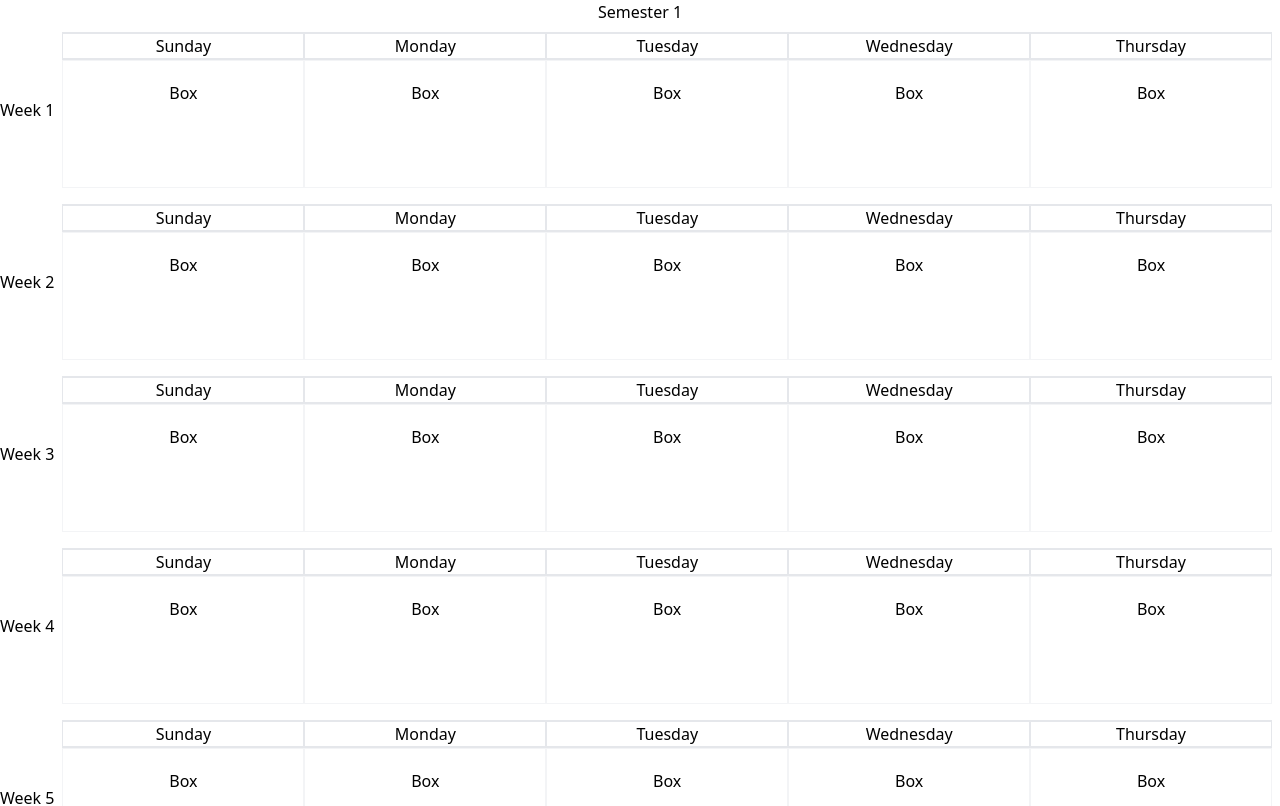
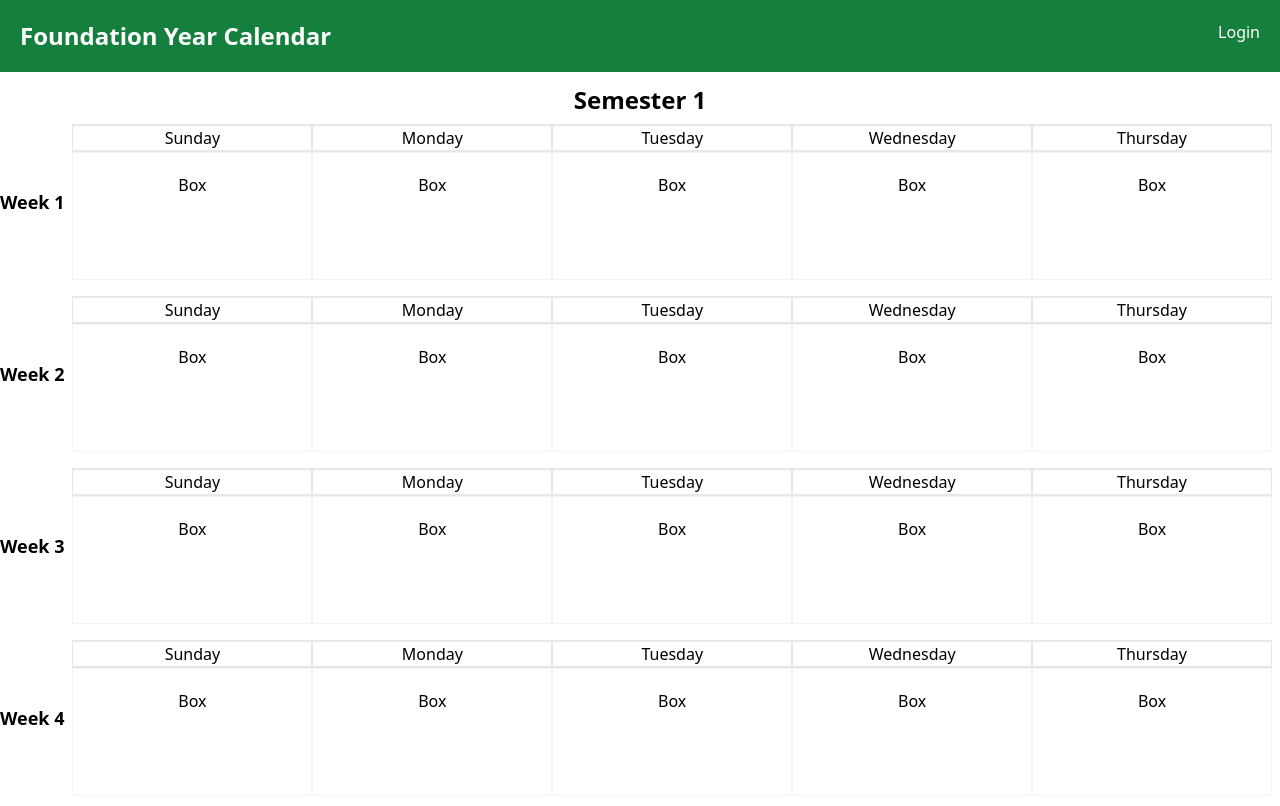
Before and after one commit to iSolate77/Calendar, a React (Create React App) app: page / in a window 1280 px wide. Shown: the top 806 px of the page. Built offline with nearby package versions, Linux system fonts and the light colour scheme; the HTML template or start-up script is replaced by a standard one.

Commit message:
some styling

```diff
--- a/src/App.jsx
+++ b/src/App.jsx
@@ -1,9 +1,11 @@
 import React from 'react'
 import Semester from './components/Semester'
+import Navbar from './components/Navbar'
 
 export default function App() {
   return (
     <div>
+      <Navbar />
       <Semester number={1}/>
       <Semester number={2}/>
     </div>
--- /dev/null
+++ b/src/components/Navbar.jsx
@@ -0,0 +1,12 @@
+import React from 'react'
+
+export default function Navbar() {
+  return (
+    <>
+    <div className='bg-green-700 w-screen p-5 text-white flex justify-between mb-3'>
+        <div className='font-extrabold text-2xl'>Foundation Year Calendar</div>
+        <div>Login</div>
+      </div>
+    </>
+  )
+}
--- a/src/components/Semester.jsx
+++ b/src/components/Semester.jsx
@@ -17,7 +17,7 @@ export default function Semester(props) {
 
   return (
     <>
-      <div className='text-center'>Semester {props.number}</div>
+      <div className='text-center text-2xl font-bold'>Semester {props.number}</div>
       {renderWeeks()}
     </>
   )
--- a/src/components/Week.jsx
+++ b/src/components/Week.jsx
@@ -15,7 +15,7 @@ export default function Week(props) {
 
   return (
     <div className='flex justify-between'>
-      <div className='w-15 text-left self-center'>Week {props.number}</div>
+      <div className='w-15 text-left self-center text-lg font-semibold'>Week {props.number}</div>
       <div className='flex flex-grow p-2'>{renderDays()}</div>
     </div>
   )
```
